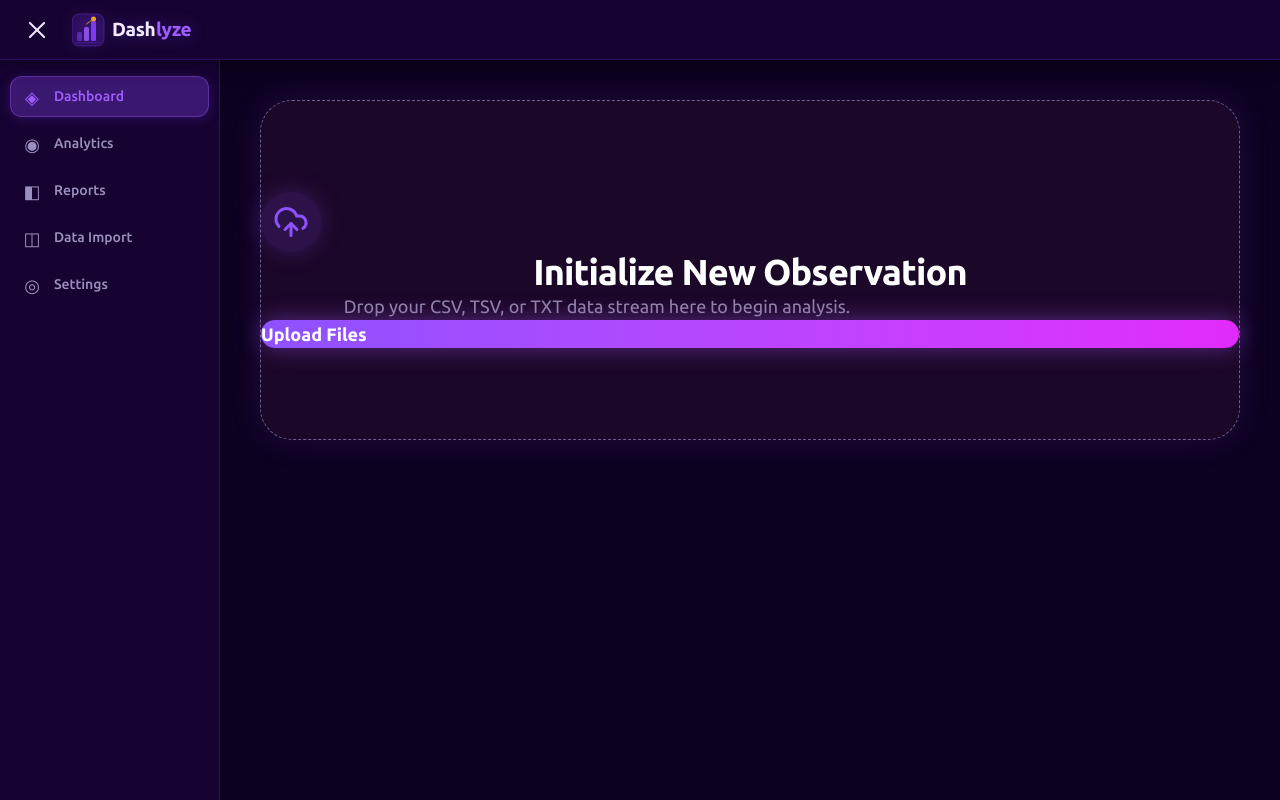
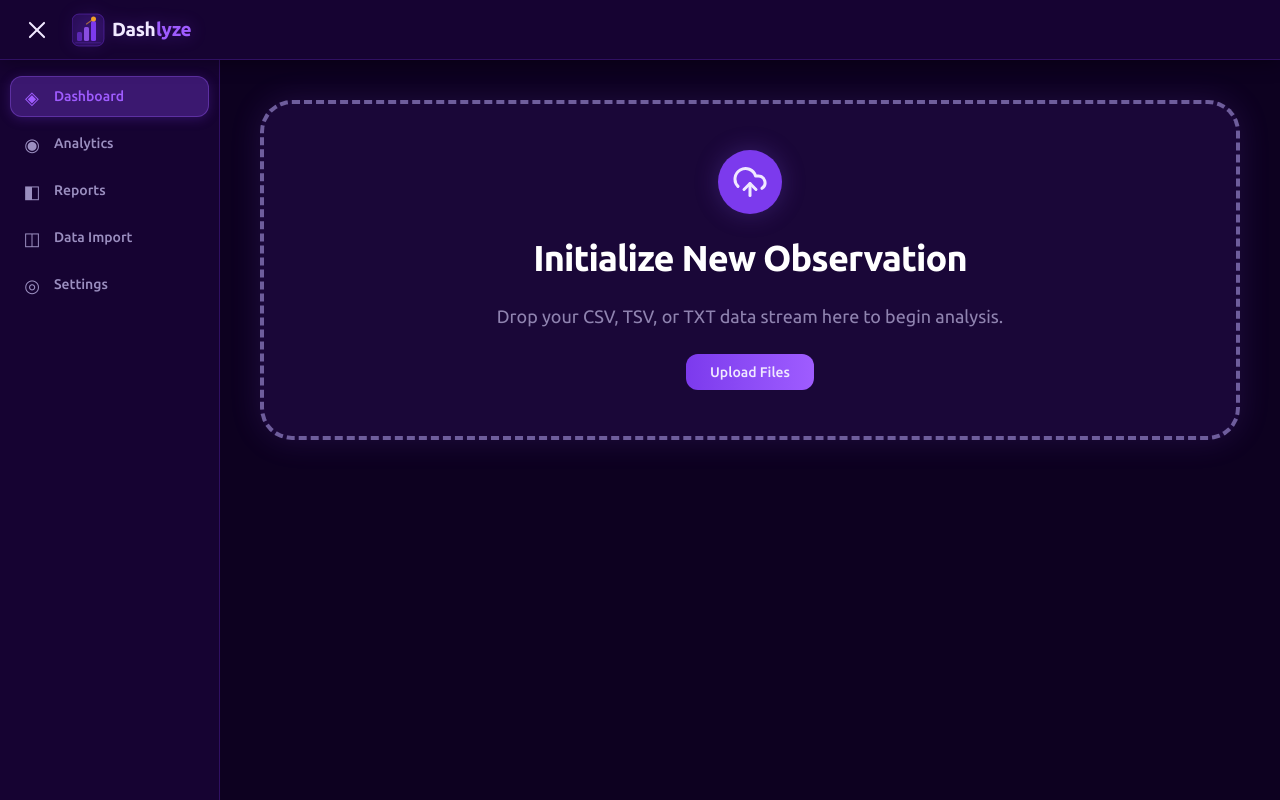
Before and after one commit to BilalKhalifa/Dashlyze, a React (Vite) app in the folder client/: page / in a window 1280 px wide. Built offline with nearby package versions, Linux system fonts and the light colour scheme.

Commit message:
fixed and finalyzed the Drag and Drop Area

```diff
--- a/client/src/Index.jsx
+++ b/client/src/Index.jsx
@@ -1,3 +1,4 @@
+import "./Style/App.css"
 import { createRoot } from 'react-dom/client'
 import  App  from './App.jsx'
 
--- a/client/src/Pages/DataImport.jsx
+++ b/client/src/Pages/DataImport.jsx
@@ -75,12 +75,6 @@ function DataImport() {
     handleFile(file);
   }
 
-  function handleDrop(event) {
-    event.preventDefault();
-    const file = event.dataTransfer.files?.[0];
-    handleFile(file);
-  }
-
   function handleDragOver(event) {
     event.preventDefault();
   }
@@ -116,29 +110,29 @@ function DataImport() {
     onDrop={handleDrop}
     onDragOver={handleDragOver}
     onDragLeave={handleDragLeave}
-    className={`mt-6 mb-6 flex min-h-[340px] w-full cursor-pointer flex-col item-center justify-center rounded-[32px] border border-dashed px-6 py-12 text-center transition-all duration-300
+    className={`mt-6 mb-6 flex min-h-[340px] w-full cursor-pointer flex-col gap-6 items-center justify-center rounded-[32px] border border-4 border-dashed px-6 py-12 text-center transition-all duration-300
    ${
-    dragActive ? "border-violet-300 bg-violet-500/10 shadow-[0_0_40px_rgba(168,85,247,0.28)]"
-    : "border-violet-300/40 bg-[#1b0728] shadow-[0_0_32px_rgba(139,92,246,0.14)] hover: border-violet-300/50"
+    dragActive ? "border-violet-300 bg-[#3b1870]/50 shadow-[0_0_40px_rgba(168,85,247,0.28)]"
+    : "border-violet-300/40 bg-[#3b1870]/30 shadow-[0_0_32px_rgba(139,92,246,0.14)] hover: border-violet-300/50"
     }`
     }
    >
-    <div className = "mb-6 flex h-15 w-15 items-center justify-center rounded-full bg-violet-500/15 shadow-[0_0_24px_rgba(139,92,246,0.25)]">
-      <CloudUpload className="h-9 w-9 text-violet-500" />
+    <div className = "mb-6 flex h-16 w-16 items-center justify-center rounded-full bg-[#7c3aed] shadow-[0_0_24px_rgba(139,92,246,0.25)]">
+      <CloudUpload className="h-9 w-9 text-[#f0e9ff]" />
     </div>
 
     <h2 className="text-3xl font-semibold tracking-tight  text-white md:text-4xl">
       Initialize New Observation
     </h2>
 
+    <p className="mt-4 max-w-2xl text-sm leading-7 text-violet-200/60 md:text-lg">
+      Drop your CSV, TSV, or TXT data stream here to begin analysis.
+    </p>
 
-  <p className="mt-4 max-w-2xl text-sm leading-7 text-violet-200/60 md:text-lg">
-    Drop your CSV, TSV, or TXT data stream here to begin analysis.
-  </p>
+    <span className="inline-flex items-center rounded-xl bg-gradient-to-r from-[#7c3aed] to-[#9f5cff] text-sm font-medium text-[#f0e9ff] !px-6 !py-2 hover:from-[#9f5cff] hover:to-[#7c3aed] transition-colors duration-300 cursor-pointer">
+      Upload Files
+    </span>
 
-  <span className="mt-8 inline-flex rounded-full bg-gradient-to-r from-violet-500 to-fuchsia-500 px-8 py-3 text-sm font-semibold text-white shadow-[0_0_24px_rgba(168,85,247,0.45)] md:px-10 md:py-4 md:text-lg">
-    Upload Files
-  </span>
 
    </label>
   );
```
Also changed, not shown: client/src/Style/App.css (line endings or trailing spaces).
